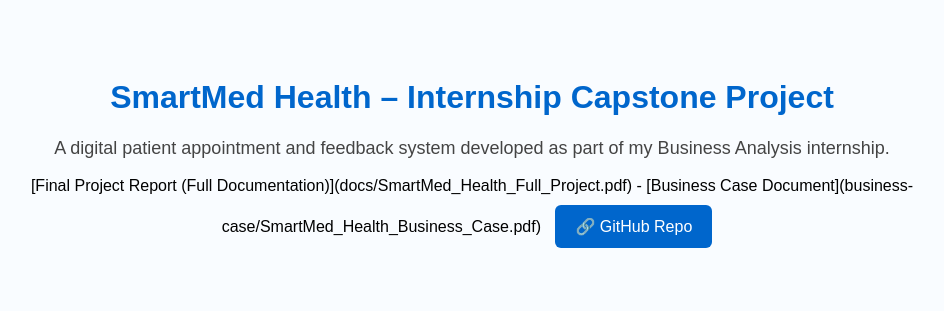
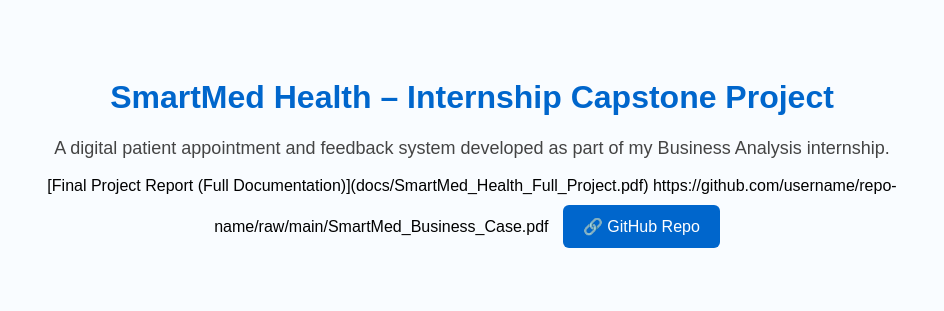
Before and after one commit to Omobolanle-tech/SmartMed-Health, a plain HTML site: page index.html in a window 1280 px wide. Shown: the whole page, without its empty margins (168-1112 px from the left). Drawn offline with Linux system fonts and the light colour scheme.

Commit message:
Update index.html

```diff
--- a/index.html
+++ b/index.html
@@ -17,7 +17,8 @@
   <p>A digital patient appointment and feedback system developed as part of my Business Analysis internship.</p>
 
    [Final Project Report (Full Documentation)](docs/SmartMed_Health_Full_Project.pdf)
-- [Business Case Document](business-case/SmartMed_Health_Business_Case.pdf)
+https://github.com/username/repo-name/raw/main/SmartMed_Business_Case.pdf
+
 
   <a href="https://github.com/Omobolanle-tech/smartmed-health" target="_blank">🔗 GitHub Repo</a>
 </body>
```
